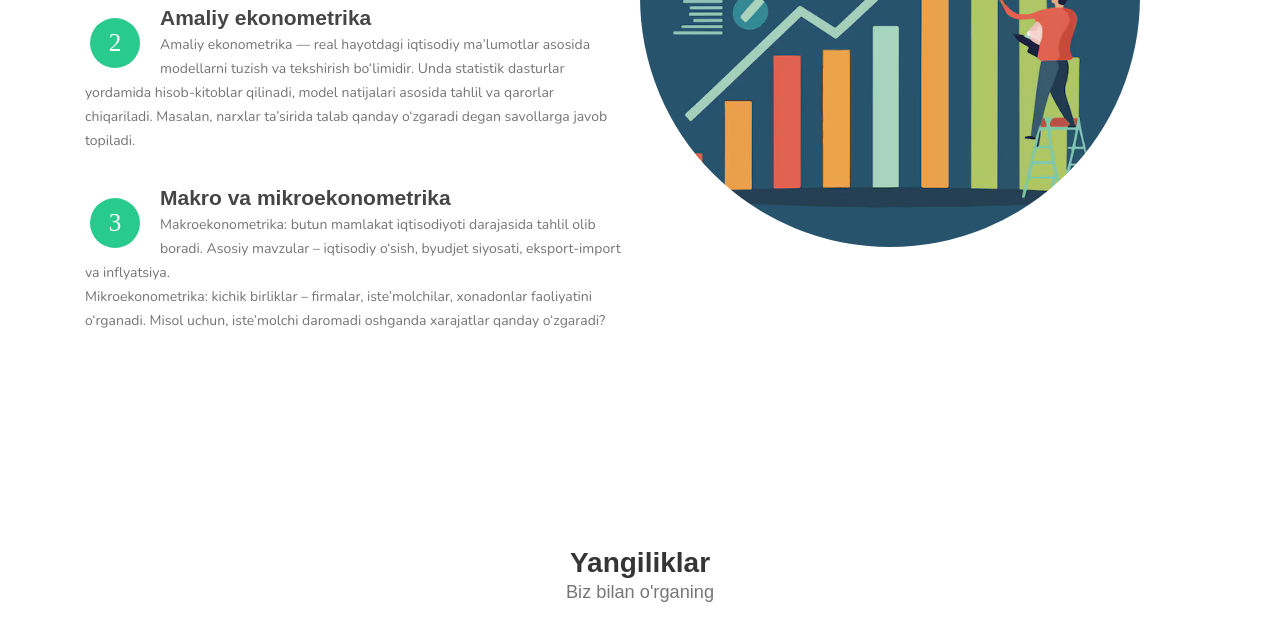
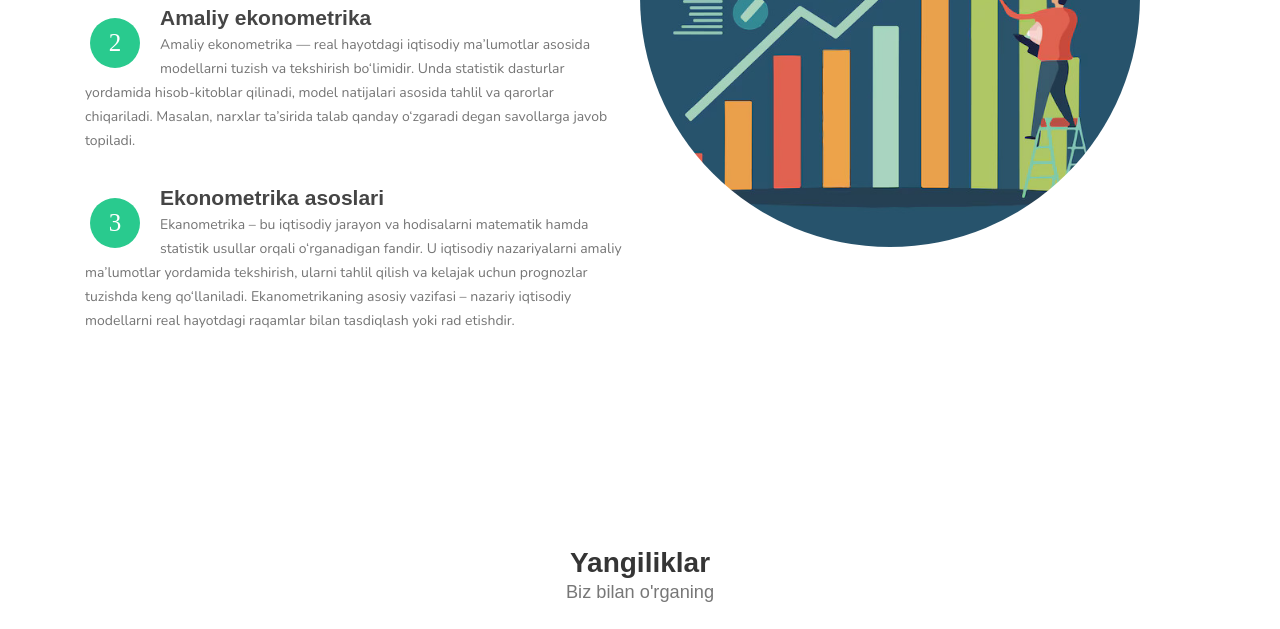
Before and after one commit to MuhammadyusufTiger/econometrik, a website: page index.html in a window 1280 px wide. Shown: the part 2034-2663 px from the top of the page. Drawn offline with nearby package versions, Linux system fonts and the light colour scheme; a web font is replaced by a local one.

Commit message:
almost full git

```diff
--- a/index.html
+++ b/index.html
@@ -173,8 +173,8 @@
                               <figure>
                                    <span><i class="fa">3</i></span>
                                    <figcaption>
-                                        <h3>Makro va mikroekonometrika</h3>
-                                        <p>Makroekonometrika: butun mamlakat iqtisodiyoti darajasida tahlil olib boradi. Asosiy mavzular – iqtisodiy o‘sish, byudjet siyosati, eksport-import va inflyatsiya. <br> Mikroekonometrika: kichik birliklar – firmalar, iste’molchilar, xonadonlar faoliyatini o‘rganadi. Misol uchun, iste’molchi daromadi oshganda xarajatlar qanday o‘zgaradi?</p>
+                                        <h3>Ekonometrika asoslari</h3>
+                                        <p>Ekanometrika – bu iqtisodiy jarayon va hodisalarni matematik hamda statistik usullar orqali o‘rganadigan fandir. U iqtisodiy nazariyalarni amaliy ma’lumotlar yordamida tekshirish, ularni tahlil qilish va kelajak uchun prognozlar tuzishda keng qo‘llaniladi. Ekanometrikaning asosiy vazifasi – nazariy iqtisodiy modellarni real hayotdagi raqamlar bilan tasdiqlash yoki rad etishdir.</p>
                                    </figcaption>
                               </figure>
                          </div>
```
